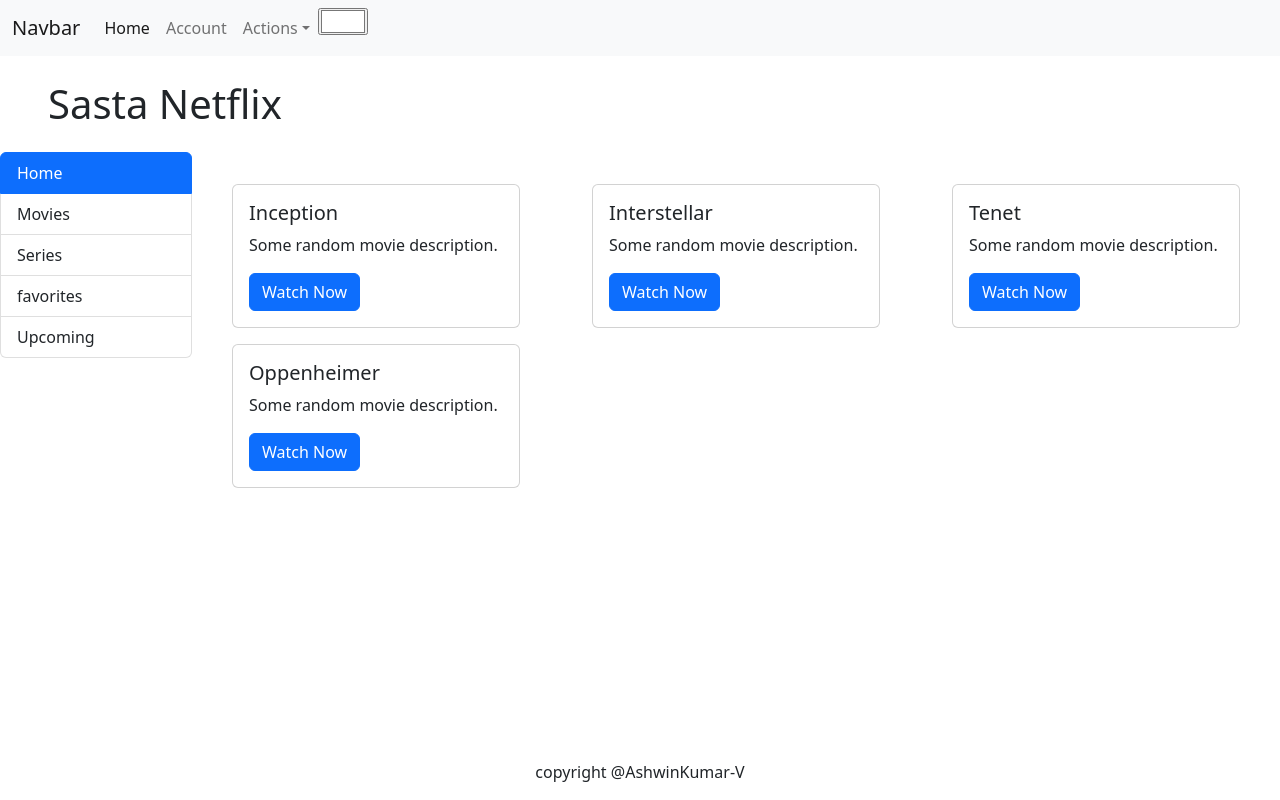
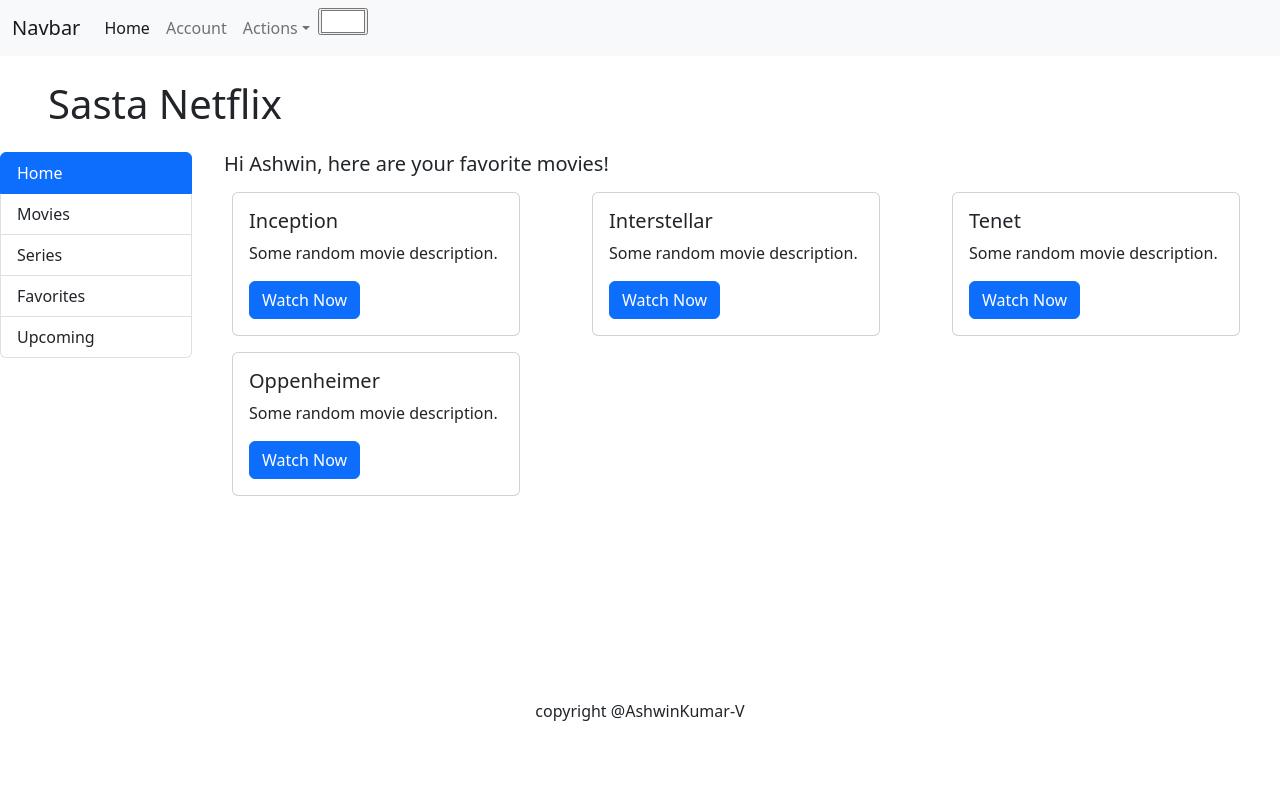
Before and after one commit to AshwinKumar-V/React-Training, a React (Vite) app in the folder ReactProject-1/: page / in a window 1280 px wide. Built offline with nearby package versions, Linux system fonts and the light colour scheme.

Commit message:
Props added to Content

```diff
--- a/ReactProject-1/src/App.css
+++ b/ReactProject-1/src/App.css
@@ -43,16 +43,18 @@
 
 .header {
   margin: 1.5rem 3rem;
+  box-sizing: border-box;
 }
 
 .menu_content_wrapper {
-  height: 74vh;
+  height: 68vh;
 }
 
 .content {
   width: 85vw;
-  padding: 1.5rem 2rem;
+  padding: 0 2rem;
   box-sizing: border-box;
+  overflow-y: scroll;
 }
 
 .menu {
@@ -60,7 +62,7 @@
 }
 
 .footer {
-  margin: 1rem 3rem;
+  margin: 0.2rem 3rem;
   text-align: center;
 }
 
--- a/ReactProject-1/src/App.tsx
+++ b/ReactProject-1/src/App.tsx
@@ -17,7 +17,7 @@ function App() {
       <Header />
       <div className='d-flex flex-row justify-content-between menu_content_wrapper'>
         <Menu />
-        <Content />
+        <Content name="Ashwin" favoriteMovies={['Inception', 'Interstellar', 'Tenet', 'Oppenheimer']} />
       </div>
       <Footer />
     </>
--- a/ReactProject-1/src/components/Content.tsx
+++ b/ReactProject-1/src/components/Content.tsx
@@ -1,8 +1,13 @@
 import { MouseEvent } from "react"
 
-function Content() {
+interface Props {
+  name: string,
+  favoriteMovies: Array<string>
+}
+
+function Content(props: Props) {
   const default_msg = "No new movies."
-  const movies = ['Inception', 'Interstellar', 'Tenet', 'Oppenheimer']
+  const movies = props.favoriteMovies
 
   const handleEvent = (event: MouseEvent) => {
     console.log(event.type)
@@ -10,6 +15,7 @@ function Content() {
 
   return (
     <div className="content">
+      <h5>Hi {props.name}, here are your favorite movies!</h5>
       {movies.length == 0 ? <p>{default_msg}</p> : null}
       <div className="flex_row flex-wrap">
         {movies.map((movie) => (
--- a/ReactProject-1/src/components/Menu.tsx
+++ b/ReactProject-1/src/components/Menu.tsx
@@ -1,7 +1,7 @@
 import { useState } from "react";
 
 function Menu() {
-  const menu_items = ['Home', 'Movies', 'Series', 'favorites', 'Upcoming']
+  const menu_items = ['Home', 'Movies', 'Series', 'Favorites', 'Upcoming']
   const [itemSelected, updateSelectedItem] = useState('Home')
 
   return (
```
Also changed, not shown: 1 other file (tests, documents, lock files or other folders).
